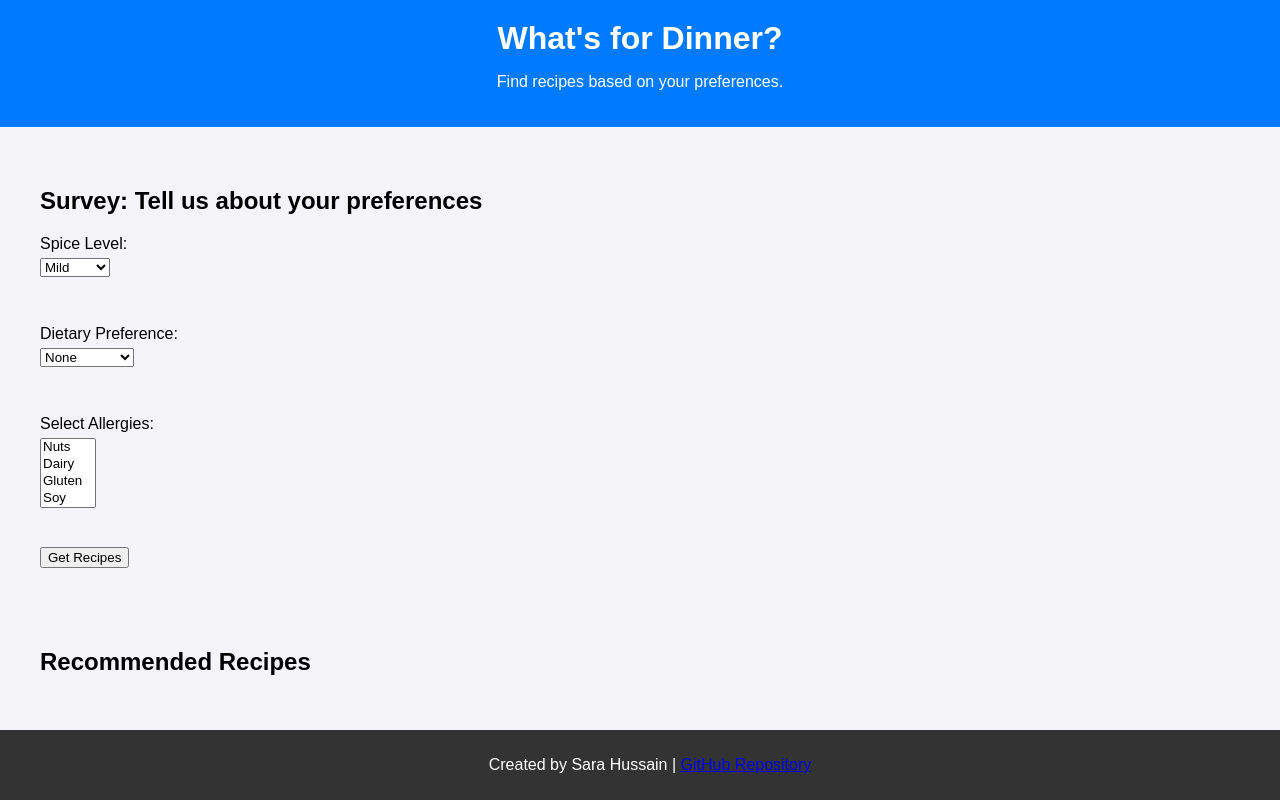
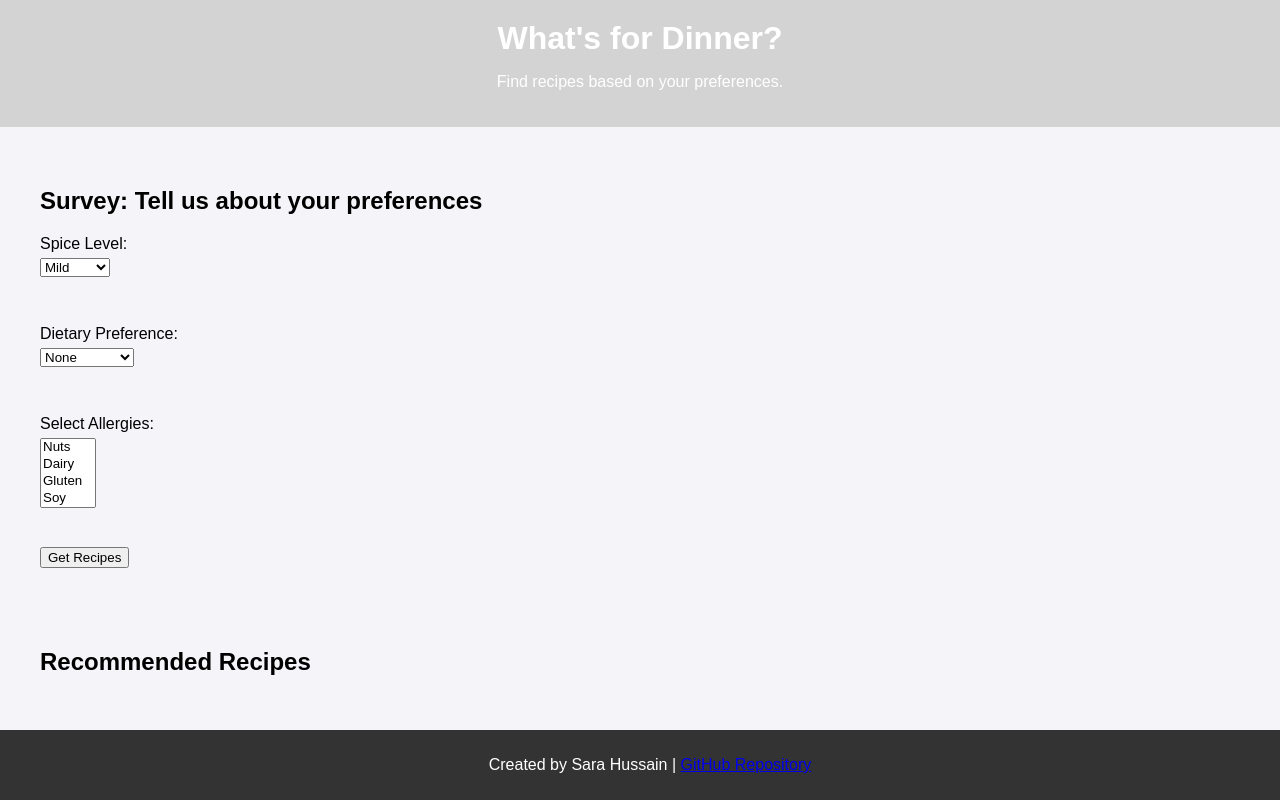
Before and after one commit to Sara-101/Recipe-Project, a plain HTML site: page index.html in a window 1280 px wide. Drawn offline with Linux system fonts and the light colour scheme.

Commit message:
Update styles.css

```diff
--- a/styles.css
+++ b/styles.css
@@ -6,7 +6,7 @@ body {
 }
 
 header {
-    background-color: #007bff;
+    background-color: #D3D3D3;
     color: white;
     text-align: center;
     padding: 20px;
```
